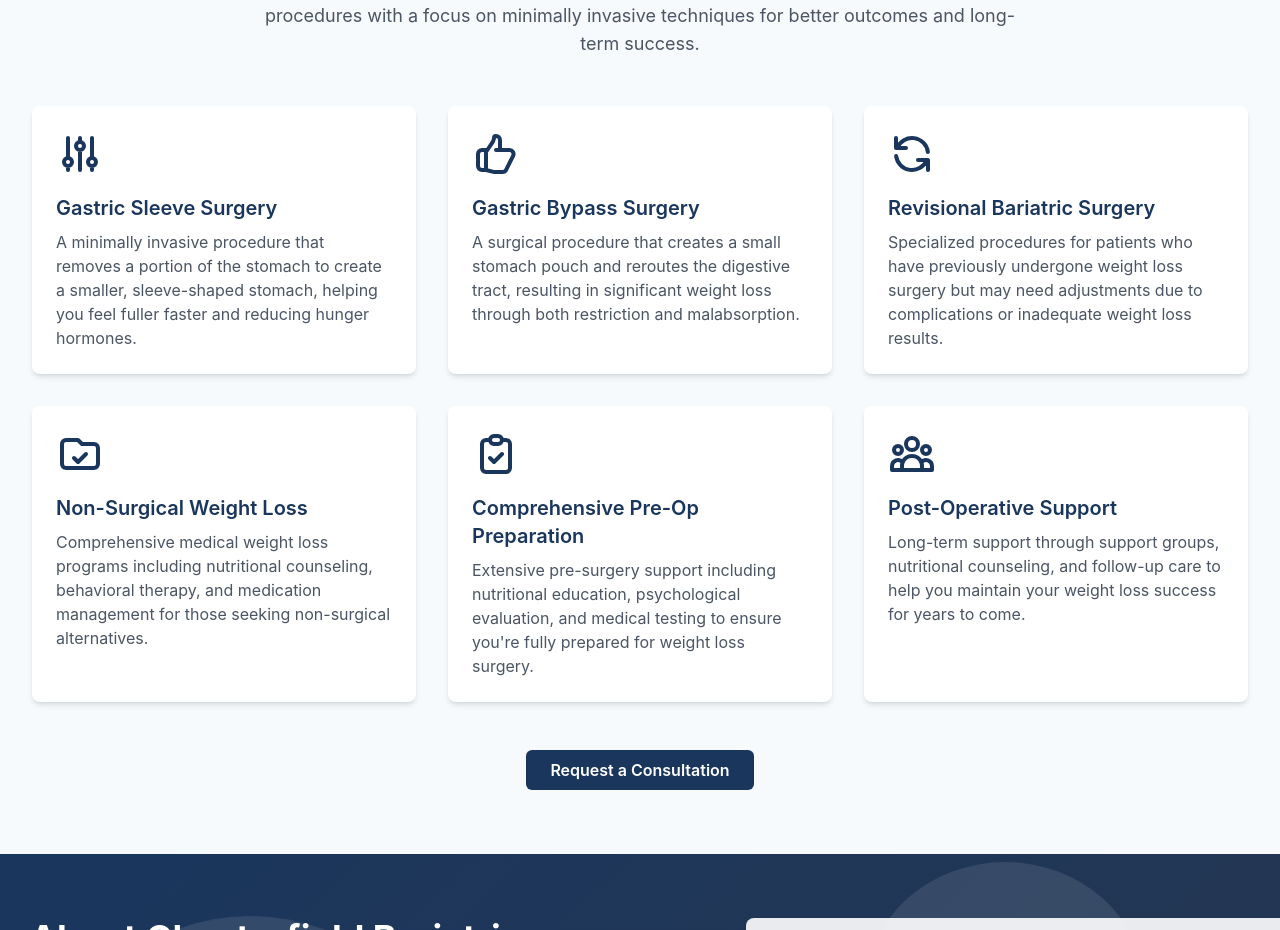
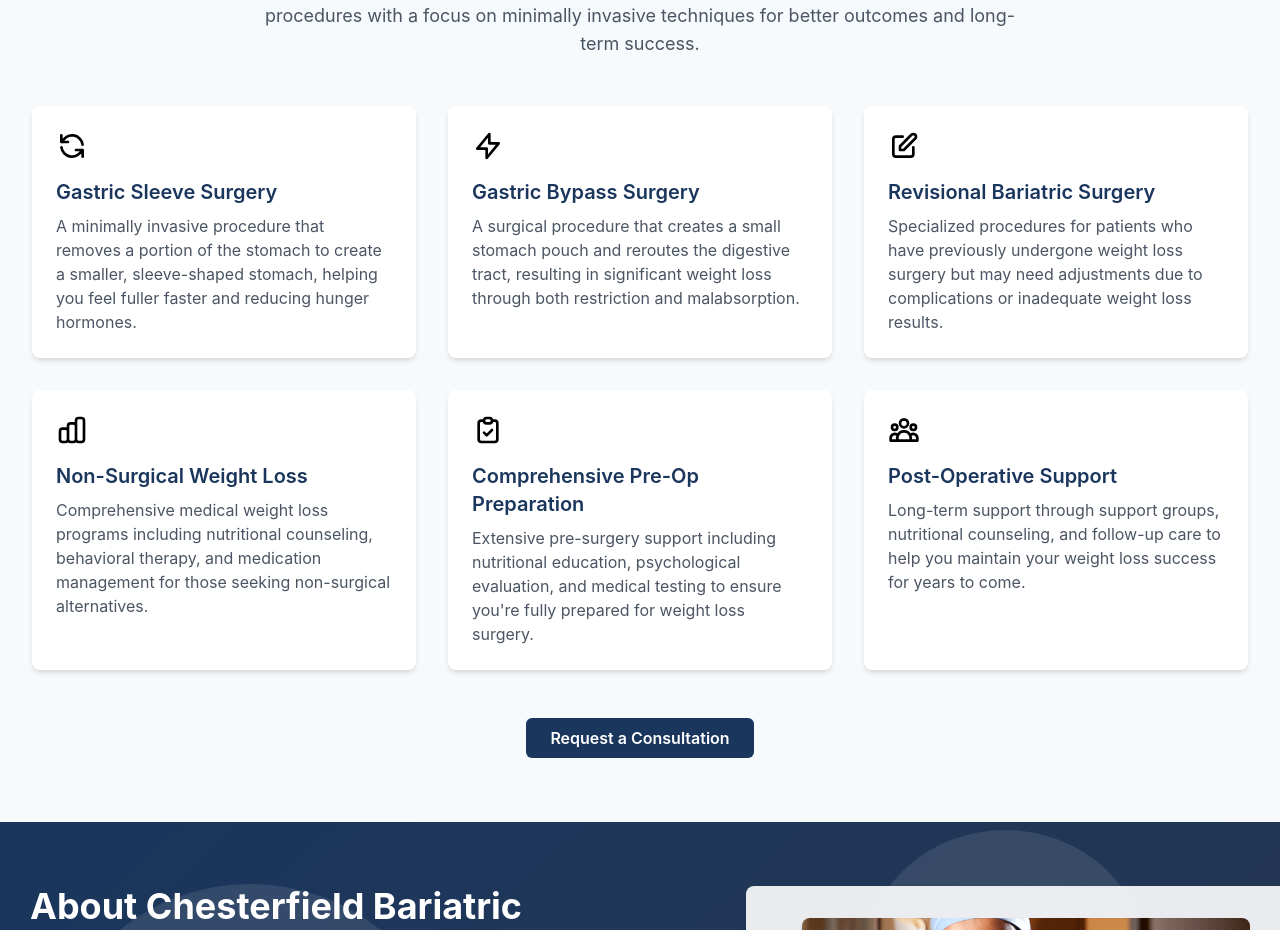
Before and after one commit to GANESH257/CBS-Landing-Page-new, a Next.js app: page / in a window 1280 px wide. Shown: the part 902-1832 px from the top of the page. Built offline with nearby package versions, Linux system fonts and the light colour scheme.

Commit message:
Update Services component: - Restore original content - Update icons to be more relevant to each service

```diff
--- a/app/components/Services.jsx
+++ b/app/components/Services.jsx
@@ -8,66 +8,66 @@ export default function Services() {
   const services = [
     {
       id: 1,
-      title: 'Gastric Sleeve Surgery',
-      description: 'A minimally invasive procedure that removes a portion of the stomach to create a smaller, sleeve-shaped stomach, helping you feel fuller faster and reducing hunger hormones.',
-      extendedInfo: 'Also known as sleeve gastrectomy, this procedure permanently reduces your stomach size by about 80%. Most patients lose 60-70% of their excess weight within the first year. Recovery is typically quick with most patients returning to work within 1-2 weeks.',
+      title: "Gastric Sleeve Surgery",
+      description: "A minimally invasive procedure that removes a portion of the stomach to create a smaller, sleeve-shaped stomach, helping you feel fuller faster and reducing hunger hormones.",
+      extendedInfo: "Also known as sleeve gastrectomy, this procedure permanently reduces your stomach size by about 80%. Most patients lose 60-70% of their excess weight within the first year. Recovery is typically quick with most patients returning to work within 1-2 weeks.",
       icon: (
-        <svg xmlns="http://www.w3.org/2000/svg" className="h-12 w-12 text-primary" fill="none" viewBox="0 0 24 24" stroke="currentColor">
-          <path strokeLinecap="round" strokeLinejoin="round" strokeWidth={2} d="M12 6V4m0 2a2 2 0 100 4m0-4a2 2 0 110 4m-6 8a2 2 0 100-4m0 4a2 2 0 110-4m0 4v2m0-6V4m6 6v10m6-2a2 2 0 100-4m0 4a2 2 0 110-4m0 4v2m0-6V4" />
+        <svg className="w-8 h-8" fill="none" stroke="currentColor" viewBox="0 0 24 24">
+          <path strokeLinecap="round" strokeLinejoin="round" strokeWidth={2} d="M4 4v5h.582m15.356 2A8.001 8.001 0 004.582 9m0 0H9m11 11v-5h-.581m0 0a8.003 8.003 0 01-15.357-2m15.357 2H15" />
         </svg>
       ),
     },
     {
       id: 2,
-      title: 'Gastric Bypass Surgery',
-      description: 'A surgical procedure that creates a small stomach pouch and reroutes the digestive tract, resulting in significant weight loss through both restriction and malabsorption.',
-      extendedInfo: 'Gastric bypass is considered the gold standard in bariatric surgery. It works through two mechanisms: restricting food intake and reducing nutrient absorption. Most patients lose 70-80% of excess weight and experience improvement or resolution of obesity-related conditions like type 2 diabetes.',
+      title: "Gastric Bypass Surgery",
+      description: "A surgical procedure that creates a small stomach pouch and reroutes the digestive tract, resulting in significant weight loss through both restriction and malabsorption.",
+      extendedInfo: "Gastric bypass is considered the gold standard in bariatric surgery. It works through two mechanisms: restricting food intake and reducing nutrient absorption. Most patients lose 70-80% of excess weight and experience improvement or resolution of obesity-related conditions like type 2 diabetes.",
       icon: (
-        <svg xmlns="http://www.w3.org/2000/svg" className="h-12 w-12 text-primary" fill="none" viewBox="0 0 24 24" stroke="currentColor">
-          <path strokeLinecap="round" strokeLinejoin="round" strokeWidth={2} d="M14 10h4.764a2 2 0 011.789 2.894l-3.5 7A2 2 0 0115.263 21h-4.017c-.163 0-.326-.02-.485-.06L7 20m7-10V5a2 2 0 00-2-2h-.095c-.5 0-.905.405-.905.905 0 .714-.211 1.412-.608 2.006L7 11v9m7-10h-2M7 20H5a2 2 0 01-2-2v-6a2 2 0 012-2h2.5" />
+        <svg className="w-8 h-8" fill="none" stroke="currentColor" viewBox="0 0 24 24">
+          <path strokeLinecap="round" strokeLinejoin="round" strokeWidth={2} d="M13 10V3L4 14h7v7l9-11h-7z" />
         </svg>
       ),
     },
     {
       id: 3,
-      title: 'Revisional Bariatric Surgery',
-      description: 'Specialized procedures for patients who have previously undergone weight loss surgery but may need adjustments due to complications or inadequate weight loss results.',
-      extendedInfo: 'If your initial weight loss surgery has not provided the expected results or if you\'re experiencing complications, revisional surgery may help. Our experienced surgeons can convert one type of bariatric procedure to another or correct issues from a previous surgery to improve outcomes.',
+      title: "Revisional Bariatric Surgery",
+      description: "Specialized procedures for patients who have previously undergone weight loss surgery but may need adjustments due to complications or inadequate weight loss results.",
+      extendedInfo: "If your initial weight loss surgery has not provided the expected results or if you're experiencing complications, revisional surgery may help. Our experienced surgeons can convert one type of bariatric procedure to another or correct issues from a previous surgery to improve outcomes.",
       icon: (
-        <svg xmlns="http://www.w3.org/2000/svg" className="h-12 w-12 text-primary" fill="none" viewBox="0 0 24 24" stroke="currentColor">
-          <path strokeLinecap="round" strokeLinejoin="round" strokeWidth={2} d="M4 4v5h.582m15.356 2A8.001 8.001 0 004.582 9m0 0H9m11 11v-5h-.581m0 0a8.003 8.003 0 01-15.357-2m15.357 2H15" />
+        <svg className="w-8 h-8" fill="none" stroke="currentColor" viewBox="0 0 24 24">
+          <path strokeLinecap="round" strokeLinejoin="round" strokeWidth={2} d="M11 5H6a2 2 0 00-2 2v11a2 2 0 002 2h11a2 2 0 002-2v-5m-1.414-9.414a2 2 0 112.828 2.828L11.828 15H9v-2.828l8.586-8.586z" />
         </svg>
       ),
     },
     {
       id: 4,
-      title: 'Non-Surgical Weight Loss',
-      description: 'Comprehensive medical weight loss programs including nutritional counseling, behavioral therapy, and medication management for those seeking non-surgical alternatives.',
-      extendedInfo: 'For patients who don\'t qualify for bariatric surgery or prefer non-surgical options, we offer a medically supervised weight loss program. This includes personalized nutrition plans, FDA-approved weight loss medications, lifestyle coaching, and ongoing support to help you achieve sustainable weight loss.',
+      title: "Non-Surgical Weight Loss",
+      description: "Comprehensive medical weight loss programs including nutritional counseling, behavioral therapy, and medication management for those seeking non-surgical alternatives.",
+      extendedInfo: "For patients who don't qualify for bariatric surgery or prefer non-surgical options, we offer a medically supervised weight loss program. This includes personalized nutrition plans, FDA-approved weight loss medications, lifestyle coaching, and ongoing support to help you achieve sustainable weight loss.",
       icon: (
-        <svg xmlns="http://www.w3.org/2000/svg" className="h-12 w-12 text-primary" fill="none" viewBox="0 0 24 24" stroke="currentColor">
-          <path strokeLinecap="round" strokeLinejoin="round" strokeWidth={2} d="M3 7v10a2 2 0 002 2h14a2 2 0 002-2V9a2 2 0 00-2-2h-6l-2-2H5a2 2 0 00-2 2z M9 14l2 2 4-4" />
+        <svg className="w-8 h-8" fill="none" stroke="currentColor" viewBox="0 0 24 24">
+          <path strokeLinecap="round" strokeLinejoin="round" strokeWidth={2} d="M9 19v-6a2 2 0 00-2-2H5a2 2 0 00-2 2v6a2 2 0 002 2h2a2 2 0 002-2zm0 0V9a2 2 0 012-2h2a2 2 0 012 2v10m-6 0a2 2 0 002 2h2a2 2 0 002-2m0 0V5a2 2 0 012-2h2a2 2 0 012 2v14a2 2 0 01-2 2h-2a2 2 0 01-2-2z" />
         </svg>
       ),
     },
     {
       id: 5,
-      title: 'Comprehensive Pre-Op Preparation',
-      description: 'Extensive pre-surgery support including nutritional education, psychological evaluation, and medical testing to ensure you\'re fully prepared for weight loss surgery.',
-      extendedInfo: 'Our pre-operative program typically spans 3-6 months and includes consultations with our multidisciplinary team. You\'ll undergo nutritional counseling, psychological evaluation, fitness assessment, and medical testing. This thorough preparation helps optimize surgical outcomes and establishes healthy habits for long-term success.',
+      title: "Comprehensive Pre-Op Preparation",
+      description: "Extensive pre-surgery support including nutritional education, psychological evaluation, and medical testing to ensure you're fully prepared for weight loss surgery.",
+      extendedInfo: "Our pre-operative program typically spans 3-6 months and includes consultations with our multidisciplinary team. You'll undergo nutritional counseling, psychological evaluation, fitness assessment, and medical testing. This thorough preparation helps optimize surgical outcomes and establishes healthy habits for long-term success.",
       icon: (
-        <svg xmlns="http://www.w3.org/2000/svg" className="h-12 w-12 text-primary" fill="none" viewBox="0 0 24 24" stroke="currentColor">
+        <svg className="w-8 h-8" fill="none" stroke="currentColor" viewBox="0 0 24 24">
           <path strokeLinecap="round" strokeLinejoin="round" strokeWidth={2} d="M9 5H7a2 2 0 00-2 2v12a2 2 0 002 2h10a2 2 0 002-2V7a2 2 0 00-2-2h-2M9 5a2 2 0 002 2h2a2 2 0 002-2M9 5a2 2 0 012-2h2a2 2 0 012 2m-6 9l2 2 4-4" />
         </svg>
       ),
     },
     {
       id: 6,
-      title: 'Post-Operative Support',
-      description: 'Long-term support through support groups, nutritional counseling, and follow-up care to help you maintain your weight loss success for years to come.',
-      extendedInfo: 'Your journey doesn\'t end after surgery. Our comprehensive aftercare program includes regular follow-up appointments, monthly support group meetings, ongoing nutritional counseling, and access to our team of specialists. This continued support is crucial for maintaining weight loss and optimizing your health long-term.',
+      title: "Post-Operative Support",
+      description: "Long-term support through support groups, nutritional counseling, and follow-up care to help you maintain your weight loss success for years to come.",
+      extendedInfo: "Your journey doesn't end after surgery. Our comprehensive aftercare program includes regular follow-up appointments, monthly support group meetings, ongoing nutritional counseling, and access to our team of specialists. This continued support is crucial for maintaining weight loss and optimizing your health long-term.",
       icon: (
-        <svg xmlns="http://www.w3.org/2000/svg" className="h-12 w-12 text-primary" fill="none" viewBox="0 0 24 24" stroke="currentColor">
+        <svg className="w-8 h-8" fill="none" stroke="currentColor" viewBox="0 0 24 24">
           <path strokeLinecap="round" strokeLinejoin="round" strokeWidth={2} d="M17 20h5v-2a3 3 0 00-5.356-1.857M17 20H7m10 0v-2c0-.656-.126-1.283-.356-1.857M7 20H2v-2a3 3 0 015.356-1.857M7 20v-2c0-.656.126-1.283.356-1.857m0 0a5.002 5.002 0 019.288 0M15 7a3 3 0 11-6 0 3 3 0 016 0zm6 3a2 2 0 11-4 0 2 2 0 014 0zM7 10a2 2 0 11-4 0 2 2 0 014 0z" />
         </svg>
       ),
```
